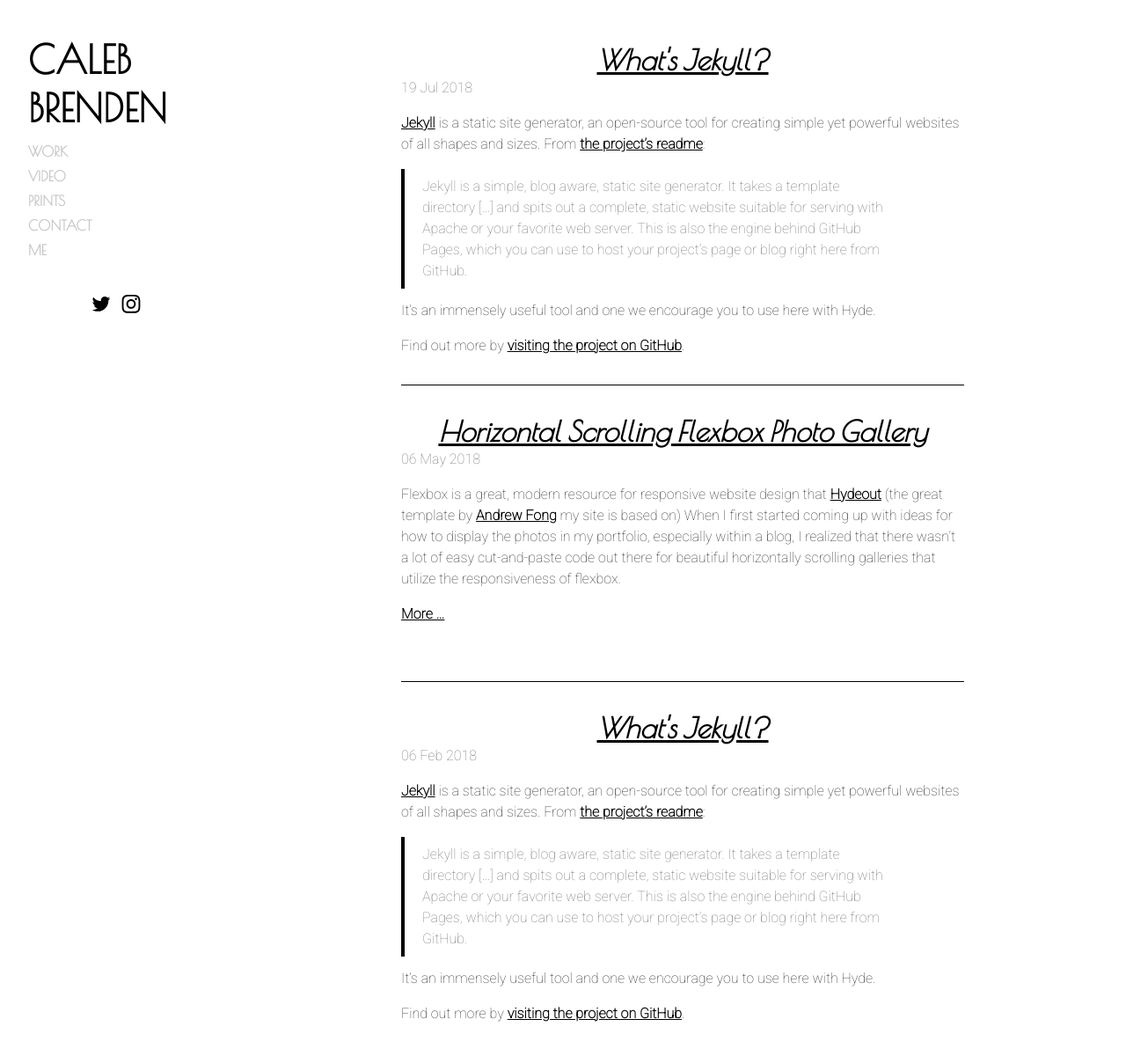
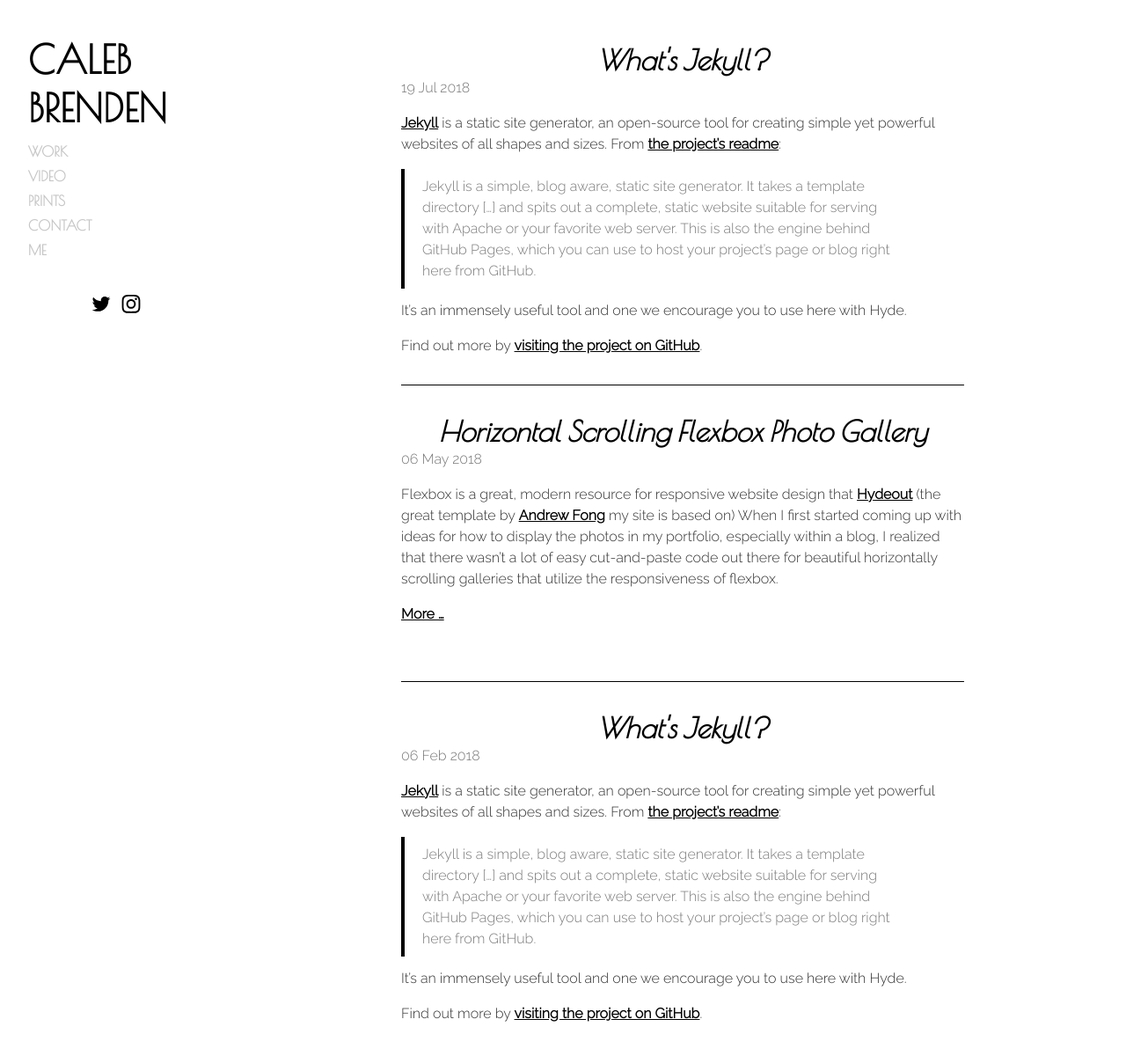
Before and after one commit to calebbrenden/my-site, a Jekyll site: the page built from thoughts/index.html, in a window 1280 px wide. Shown: the top 1200 px of the page at 88% size. Built offline with Jekyll 4.4.1, drawn with Linux system fonts in a browser that asks for light colours; the list of posts is cut into pages by our own code.

Commit message:
changed body font

```diff
--- a/_includes/font-includes.html
+++ b/_includes/font-includes.html
@@ -3,4 +3,4 @@
   different fonts as applicable.
 {% endcomment %}
 
-<link href="https://fonts.googleapis.com/css?family=Poiret+One|Roboto:100" rel="stylesheet">
+<link href="https://fonts.googleapis.com/css?family=Poiret+One|Raleway:300" rel="stylesheet">
--- a/_sass/hydeout/_base.scss
+++ b/_sass/hydeout/_base.scss
@@ -16,7 +16,7 @@
 
 html {
   font-family: $root-font-family;
-  font-weight: 100;
+  font-weight: 300;
   font-style: normal;
   font-size: $root-font-size;
   line-height: $root-line-height;
--- a/_sass/hydeout/_posts.scss
+++ b/_sass/hydeout/_posts.scss
@@ -27,13 +27,13 @@
 .post-title {
   color: $heading-color;
   text-align: center;
-  text-decoration: underline;
+  text-decoration: none;
 }
 
 .post-title a {
   color: $heading-color;
   text-align: center;
-  text-decoration: underline;
+  text-decoration: none;
   &:hover {
     text-decoration: line-through;
   }
--- a/_sass/hydeout/_variables.scss
+++ b/_sass/hydeout/_variables.scss
@@ -15,7 +15,7 @@
 
 /* FONTS AND FONT SIZES */
 
-$root-font-family: 'Roboto', serif !default;
+$root-font-family: 'Raleway', serif !default;
 
 /* ORIGINAL ROOT FONT SIZE WAS 1 REM */
 $root-font-size: 1.2rem !default;
```
